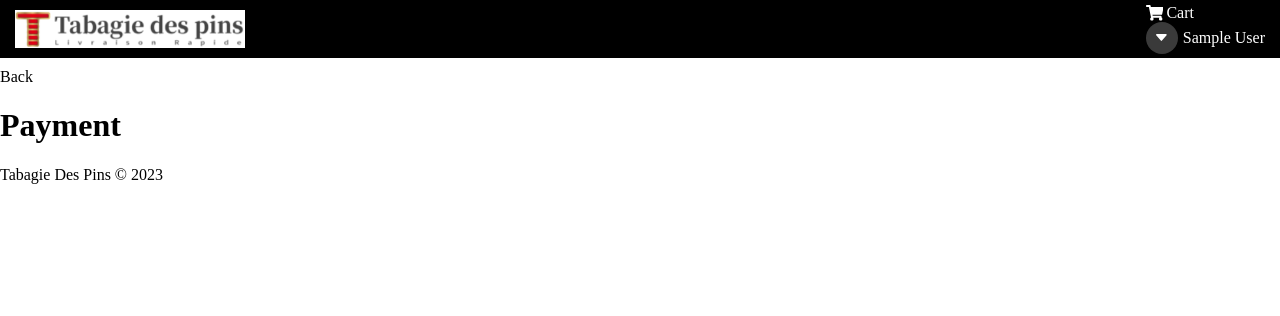
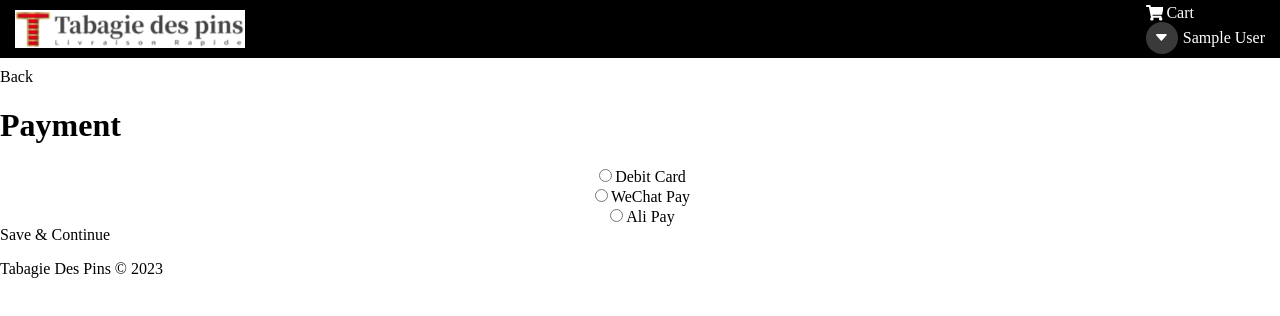
Before and after one commit to brian-pan/taba-retail, a React (Vite) app in the folder frontend/: page /payment in a window 1280 px wide. Shown: the top 316 px of the page. Built offline with nearby package versions, Linux system fonts and the light colour scheme; sample sign-in values are in the browser's storage.

Commit message:
add radio buttons form and logic

```diff
--- a/frontend/src/screens/PaymentScreen.tsx
+++ b/frontend/src/screens/PaymentScreen.tsx
@@ -1,9 +1,16 @@
 import * as React from "react";
 import { Link } from "react-router-dom";
+import { useState, useEffect } from "react";
 
 interface PaymentScreenProps {}
 
 const PaymentScreen: React.FunctionComponent<PaymentScreenProps> = () => {
+  const [paymentMethod, setPaymentMethod] = useState("card");
+
+  useEffect(() => {
+    console.log(paymentMethod);
+  }, [paymentMethod]);
+
   return (
     <div className="payment-screen-wrapper">
       <div className="payment-screen__back-cta-wrapper">
@@ -13,6 +20,64 @@ const PaymentScreen: React.FunctionComponent<PaymentScreenProps> = () => {
       </div>
       <div className="payment-screen__body-wrapper">
         <h1 className="payment-screen__heading">Payment</h1>
+        <div className="payment-screen__form-wrapper">
+          <form className="payment-screen__form">
+            <div className="form-group">
+              <input
+                className="form-input__card"
+                id="formRadioCard"
+                type="radio"
+                name="paymentMethod"
+                value="card"
+                // checked
+                onChange={(e) => setPaymentMethod(e.target.value)}
+              />
+              <label
+                className="form-label form-label__card"
+                htmlFor="formRadioCard"
+              >
+                Debit Card
+              </label>
+            </div>
+            <div className="form-group">
+              <input
+                className="form-input__weChat"
+                id="formRadioWeChat"
+                type="radio"
+                name="paymentMethod"
+                value="weChat"
+                onChange={(e) => setPaymentMethod(e.target.value)}
+              />
+              <label
+                className="form-label form-label__weChat"
+                htmlFor="formRadioWeChat"
+              >
+                WeChat Pay
+              </label>
+            </div>
+            <div className="form-group">
+              <input
+                className="form-input__ali"
+                id="formRadioAli"
+                type="radio"
+                name="paymentMethod"
+                value="Ali"
+                onChange={(e) => setPaymentMethod(e.target.value)}
+              />
+              <label
+                className="form-label form-label__ali"
+                htmlFor="formRadioAli"
+              >
+                Ali Pay
+              </label>
+            </div>
+          </form>
+        </div>
+      </div>
+      <div className="payment-screen__next-cta-wrapper">
+        <Link className="payment-screen__back-cta" to="/checkout">
+          Save & Continue
+        </Link>
       </div>
     </div>
   );
```
